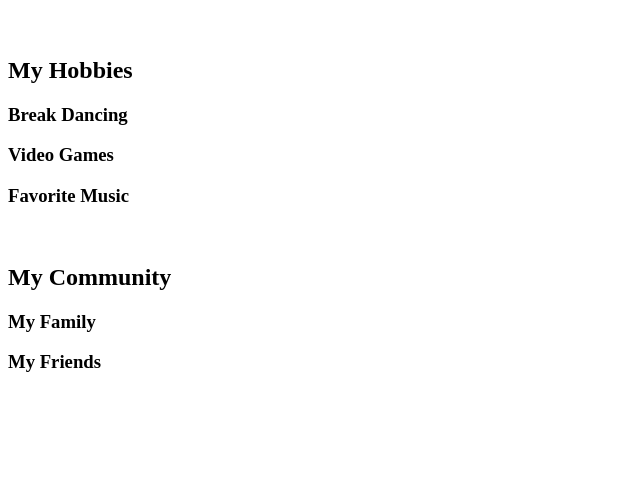
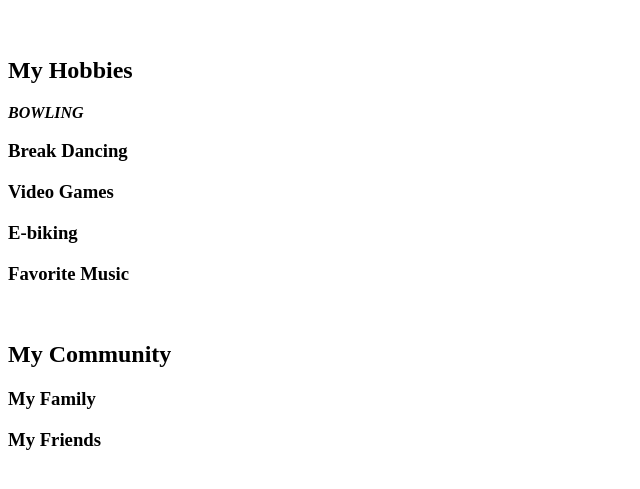
Before and after one commit to CrunchyMcMunchy33/crunchymcmunchy33.github.io, a plain HTML site: page index.html in a window 1280 px wide. Shown: the part 61-550 px from the top of the page, without its empty margins (0-640 px from the left). Drawn offline with Linux system fonts and the light colour scheme.

Commit message:
updated website

```diff
--- a/index.html
+++ b/index.html
@@ -12,8 +12,12 @@
 
 <h1>All About Me</h1><br>
 <h2>My Hobbies</h2>
+    <p>
+        <em><strong>BOWLING</strong></em>
+        </p>
 <h3>Break Dancing</h3>
 <h3>Video Games</h3>
+<h3>E-biking</h3>
 <h3>Favorite Music</h3><br>
 <h2>My Community</h2>
 <h3>My Family</h3>
```
